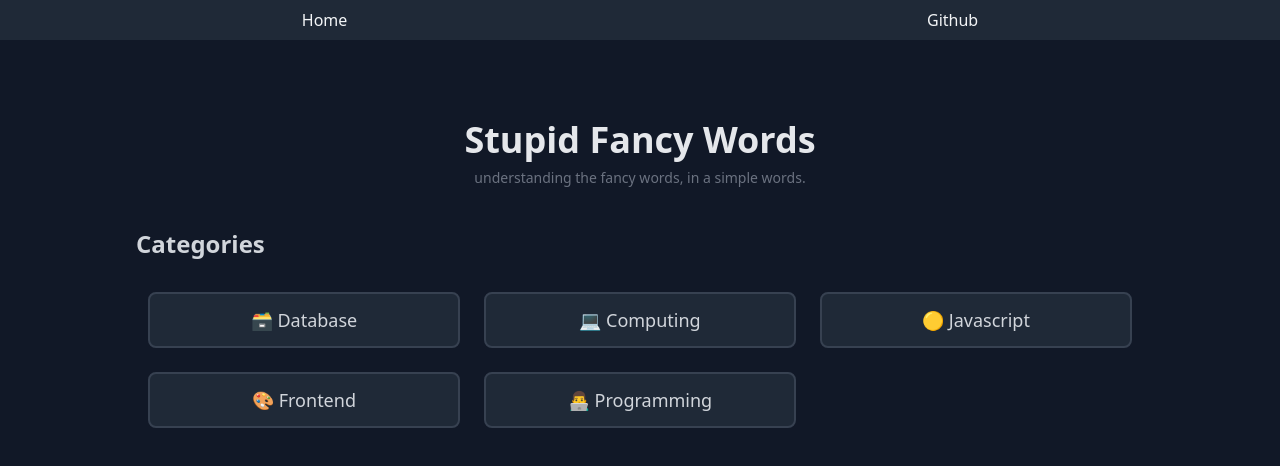
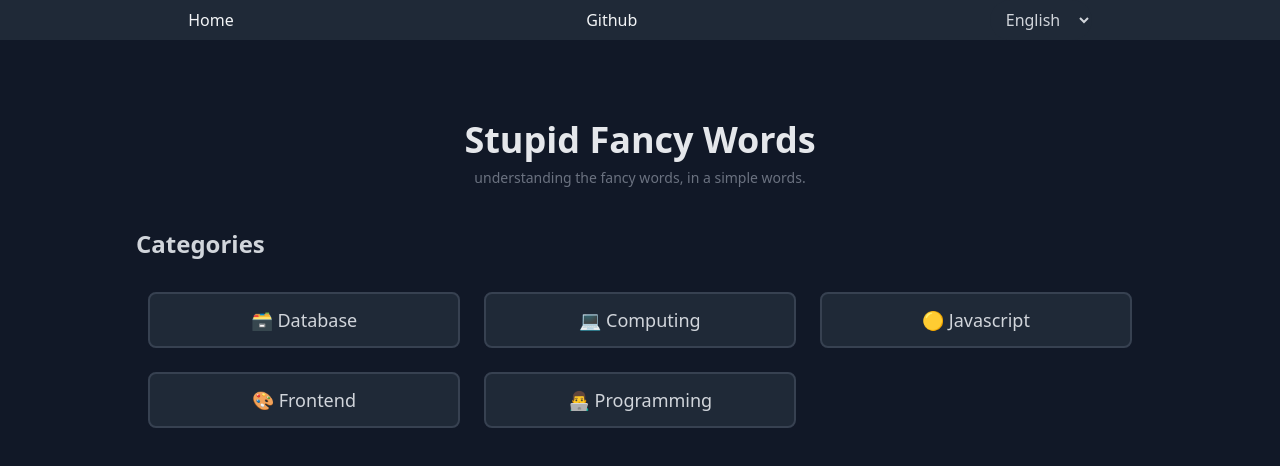
Before and after one commit to wassimbj/sfw, a Gatsby site: page / in a window 1280 px wide. Built offline with nearby package versions, Linux system fonts and the light colour scheme; Gatsby itself is replaced by a stand-in of ours.

Commit message:
added select lang in navbar

```diff
--- a/src/components/navbar.js
+++ b/src/components/navbar.js
@@ -3,6 +3,14 @@ import React from 'react';
 import CakeImg from '../images/fw-icon.png'
 
 export default function NavBar() {
+  const selectedLang = typeof window !== 'undefined' ? window.localStorage.getItem('lang') : 'en';
+  const handleLangChange = (e) => {
+    if(typeof window !== 'undefined'){
+      window.localStorage.setItem('lang', e.target.value);
+      window.location.reload();
+    }
+  }
+
   return (
     <header className="bg-gray-800 px-3">
       <div className="text-center flex justify-around">
@@ -12,6 +20,10 @@ export default function NavBar() {
         <a href="https://github.com/wassimbj/sfw" target="_blank" className="block py-2 hover:text-gray-300">
           Github
         </a>
+        <select onChange={handleLangChange} className="text-gray-300 px-3 rounded-full bg-gray-800">
+          <option value="en" selected={selectedLang === 'en'}> English </option>
+          <option value="tn" selected={selectedLang === 'tn'}> Tounsiii </option>
+        </select>
       </div>
     </header>
   )
```
